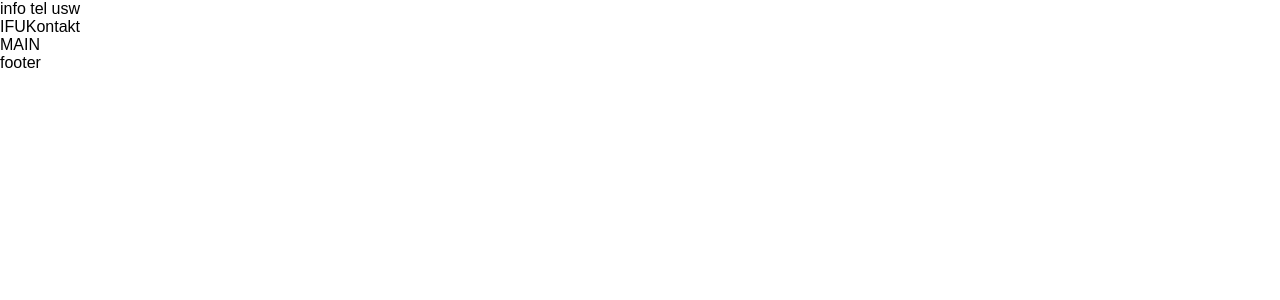
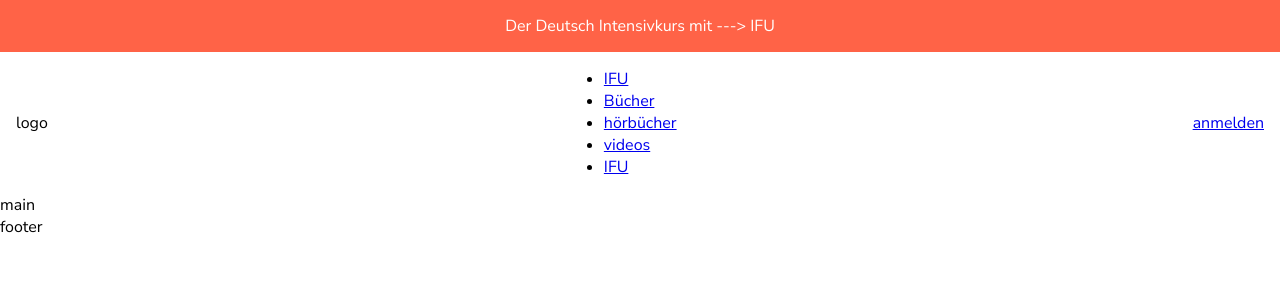
Before and after one commit to BetancourtFelipe/ifu-sprachschulung-test, a React app: page / in a window 1280 px wide. Shown: the top 300 px of the page. Built offline with nearby package versions, Linux system fonts and the light colour scheme.

Commit message:
Add Banner css and navigation css

```diff
--- a/public/index.html
+++ b/public/index.html
@@ -25,6 +25,10 @@
       Learn how to configure a non-root public URL by running `npm run build`.
     -->
     <title>React App</title>
+    <link
+      href="https://fonts.googleapis.com/css2?family=Nunito+Sans:wght@400;700&display=swap"
+      rel="stylesheet"
+    />
   </head>
   <body>
     <noscript>You need to enable JavaScript to run this app.</noscript>
--- a/src/App.js
+++ b/src/App.js
@@ -1,27 +1,69 @@
-export default function App() {
+/** @jsxImportSource @emotion/react */
+
+import { css } from '@emotion/react';
+
+const bannerSectionStyles = css`
+  background-color: tomato;
+  display: flex;
+  justify-content: center;
+  padding: 15px;
+
+  a {
+    text-decoration: none;
+    color: white;
+  }
+`;
+
+const wraperStyles = css`
+  max-width: 1248px;
+  margin: auto;
+`;
+
+const topNavigationStyles = css`
+  display: flex;
+  align-items: center;
+  justify-content: space-between;
+`;
+
+function App() {
   return (
-    <div className="App">
-      <header className="App-header">
-        <section>
-          <div>
-            <div>info tel usw</div>
-          </div>
+    <>
+      <header>
+        <section css={bannerSectionStyles}>
+          <a href="/">Der Deutsch Intensivkurs mit {`--->`} IFU</a>
         </section>
-        <div>
-          <div>
+        <div css={wraperStyles}>
+          <div css={topNavigationStyles}>
+            <div>logo</div>
             <nav>
-              <a>IFU</a>
-              <a>Kontakt</a>
+              <ul>
+                <li>
+                  <a href="/">IFU</a>
+                </li>
+                <li>
+                  <a href="/">Bücher</a>
+                </li>
+                <li>
+                  <a href="/">hörbücher</a>
+                </li>
+                <li>
+                  <a href="/">videos</a>
+                </li>
+                <li>
+                  <a href="/">IFU</a>
+                </li>
+              </ul>
             </nav>
+            <div>
+              <a href="/">anmelden</a>
+            </div>
           </div>
         </div>
-        <main>
-          <div>
-            <div>MAIN</div>
-          </div>
-        </main>
       </header>
+      <main>main</main>
       <footer>footer</footer>
-    </div>
+    </>
   );
 }
+
+export default App;
--- a/src/index.js
+++ b/src/index.js
@@ -11,7 +11,7 @@ root.render(
       styles={css`
         body {
           margin: 0;
-          font-family: sans-serif;
+          font-family: 'Nunito Sans', sans-serif;
           -webkit-font-smoothing: antialiased;
           -moz-osx-font-smoothing: grayscale;
         }
```
